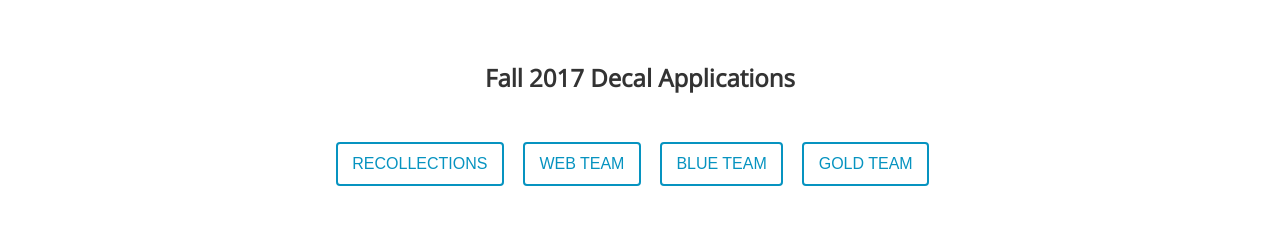
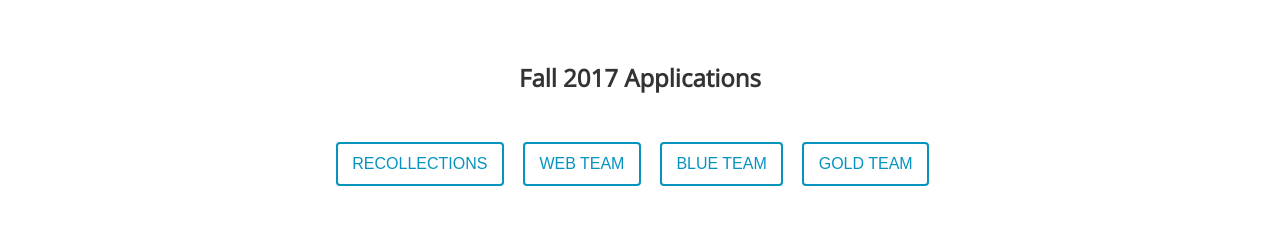
Before and after one commit to peterqiu1997/apply.innovativedesign.club, a website: page index.html in a window 1280 px wide. Shown: the part 419-644 px from the top of the page. Drawn offline with nearby package versions, Linux system fonts and the light colour scheme.

Commit message:
remove word

```diff
--- a/index.html
+++ b/index.html
@@ -31,7 +31,7 @@
       <img src="./img/logo-type.png">
     </div>
 		<h2 class="subtitle">
-			Fall 2017 Decal Applications
+			Fall 2017 Applications
 		</h2>
     <div class="button__wrapper">
       <a href="">
```
